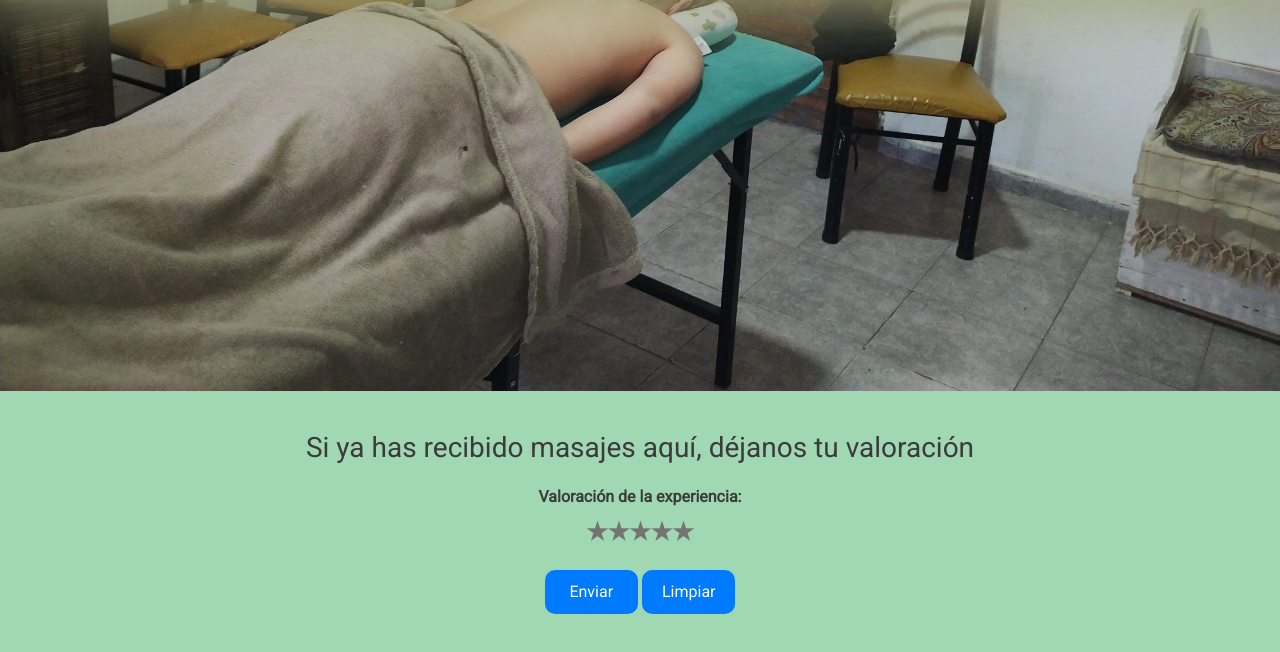
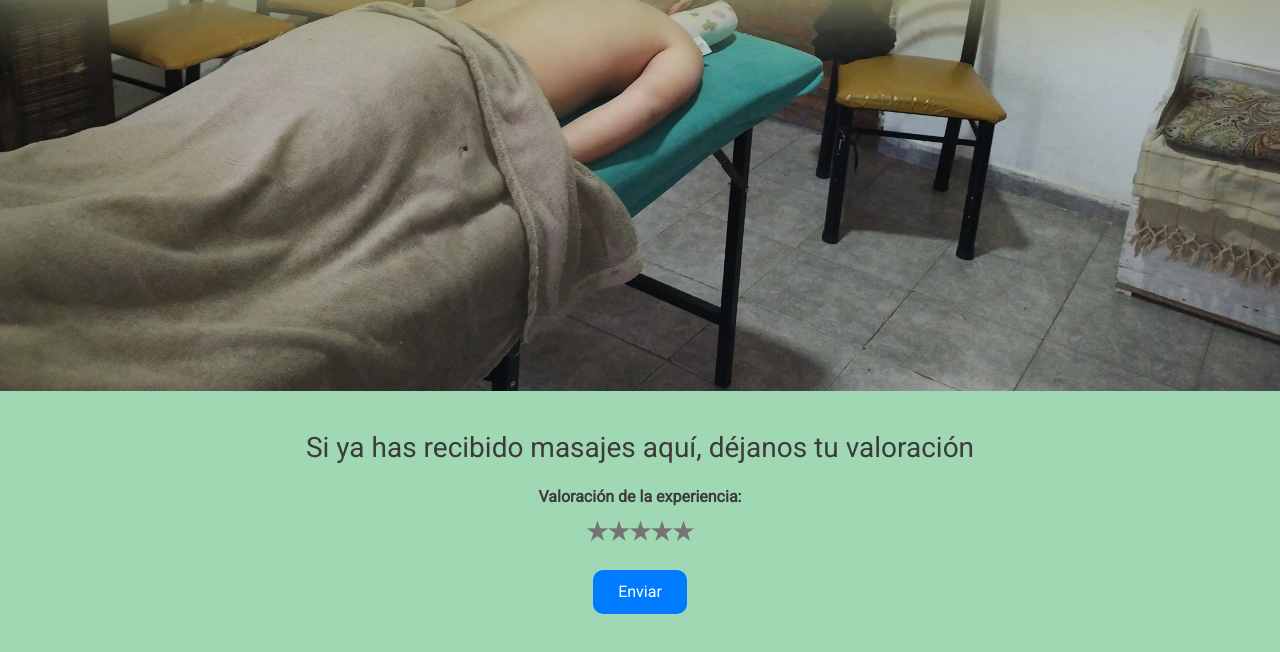
Before and after one commit to slopezbrandimarte/pre-entrega_Lopez_Sebastian, a website: page index.html in a window 1280 px wide. Shown: the part 821-1473 px from the top of the page. Drawn offline with nearby package versions, Linux system fonts and the light colour scheme.

Commit message:
cambios sugeridos por mati

```diff
--- a/index.html
+++ b/index.html
@@ -117,7 +117,6 @@
                     </div>
                 </div>
                 <input type="submit" value="Enviar" class="boton boton-primario">
-                <input type="reset" value="Limpiar" class="boton boton-secundario">
 
 
             </form>
```
